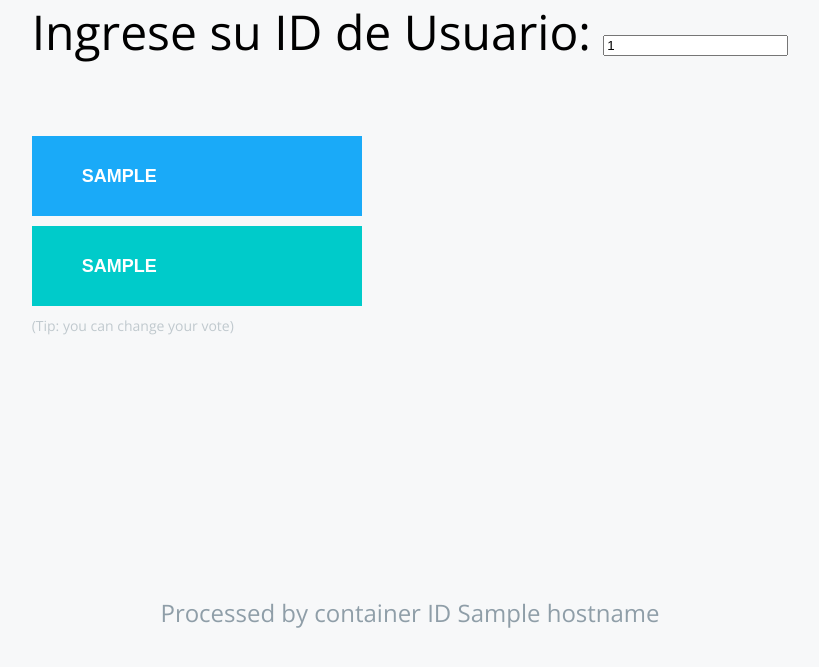
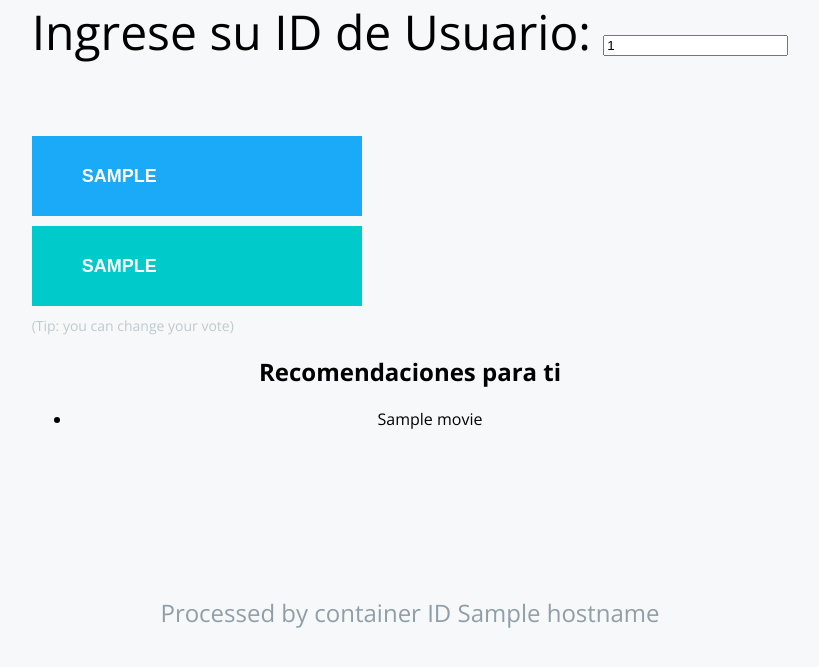
Before and after one commit to Dronexx3/Examen08, a Flask app: template result/views/index.html in a window 1280 px wide. Shown: the part 71-738 px from the top of the page, without its empty margins (230-1049 px from the left). Run offline with Flask 3, Linux system fonts and the light colour scheme; the template is opened without the code that fills it: most values are stand-ins (such as "Sample title", 1, 10 or a date in 2020); some libraries are stand-ins or nearby versions.

Commit message:
recomendaciones mostradas

```diff
--- a/vote/app.py
+++ b/vote/app.py
@@ -65,9 +65,9 @@ def get_movie_titles(movies, recommendations):
         movie_data = movies_pd[movies_pd['MovieID'] == movie_id]
         if not movie_data.empty:
             movie_title = movie_data['Title'].iloc[0]
-            movie_titles.append(f"{movie_title}: {score:.2f}")
+            movie_titles.append(f"{movie_title}")
         else:
-            movie_titles.append(f"ID de película {movie_id}: {score:.2f} (Título no encontrado)")
+            movie_titles.append(f"ID de película {movie_id} (Título no encontrado)")
     return movie_titles
 
 @app.route("/", methods=['POST', 'GET'])
@@ -81,6 +81,7 @@ def hello():
         voter_id = hex(random.getrandbits(64))[2:-1]
 
     vote = None
+    movie_titles = []  # Variable para almacenar las recomendaciones
 
     if request.method == 'POST' and 'vote' in request.form:
         redis = get_redis()
@@ -97,24 +98,26 @@ def hello():
             meta=('x', 'object')
         ).compute()
 
-        target_user = int(voter_id)  # Usar el voter_id como target_user
+        target_user = int(voter_id, 16)  # Convertir el voter_id hexadecimal a entero
         similar_users = find_similar_users(target_user, user_movie_ratings)
         recommendations = get_recommendations(target_user, similar_users, user_movie_ratings)
         movie_titles = get_movie_titles(movies, recommendations)
 
-        # Almacenar las recomendaciones en Redis
+        # Almacenar las recomendaciones en Redis (por si es necesario en el futuro)
         recommendation_data = json.dumps({'voter_id': voter_id, 'recommendations': movie_titles})
         redis.rpush('recommendations', recommendation_data)
 
         client.close()
 
+    # Renderizar la plantilla y pasar las recomendaciones
     resp = make_response(render_template(
         'index.html',
         option_a=option_a,
         option_b=option_b,
         hostname=hostname,
         vote=vote,
-        voter_id=voter_id
+        voter_id=voter_id,
+        recommendations=movie_titles  # Pasar las recomendaciones a la plantilla
     ))
     resp.set_cookie('voter_id', voter_id)
     return resp
--- a/vote/templates/index.html
+++ b/vote/templates/index.html
@@ -30,6 +30,16 @@
         <div id="hostname">
           Processed by container ID {{hostname}}
         </div>
+
+        <!-- Sección para mostrar las recomendaciones -->
+        {% if recommendations %}
+        <h2>Recomendaciones para ti</h2>
+        <ul>
+          {% for movie in recommendations %}
+          <li>{{ movie }}</li>
+          {% endfor %}
+        </ul>
+        {% endif %}
       </div>
     </div>
 
```
